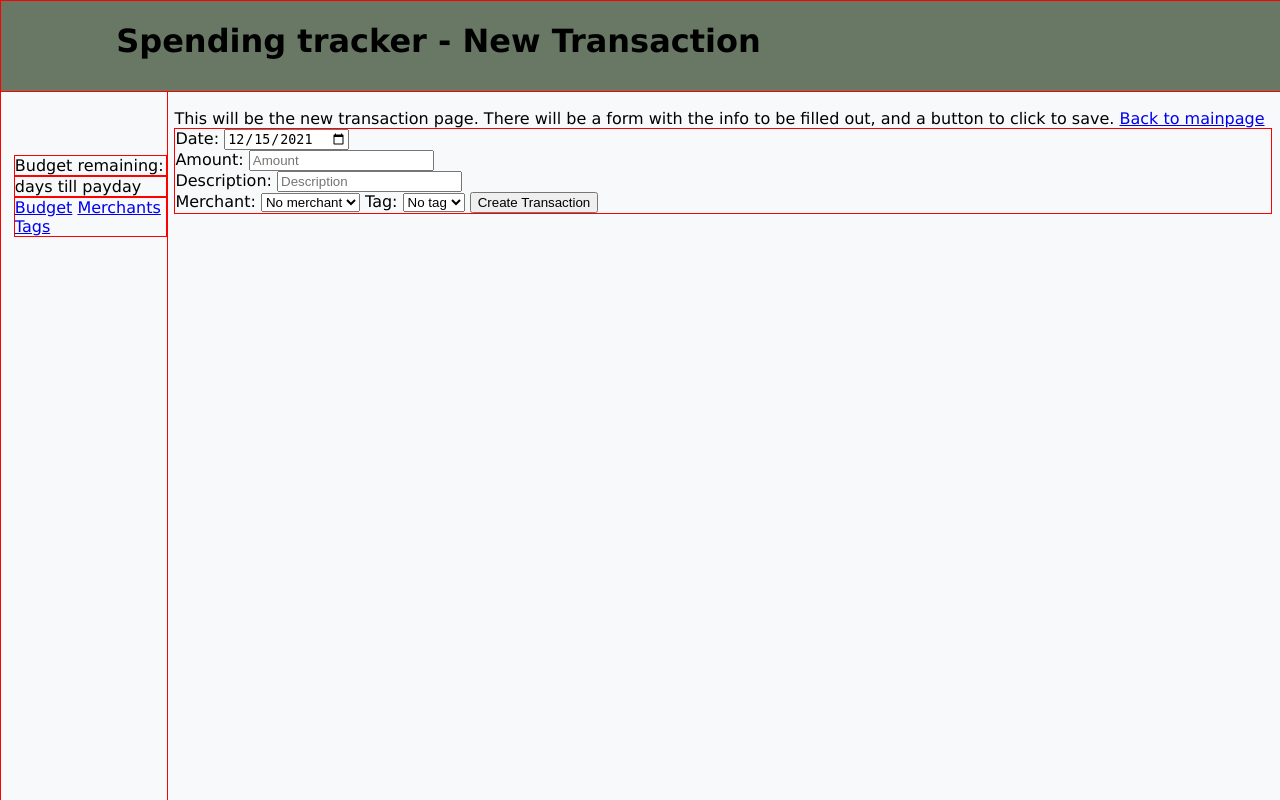
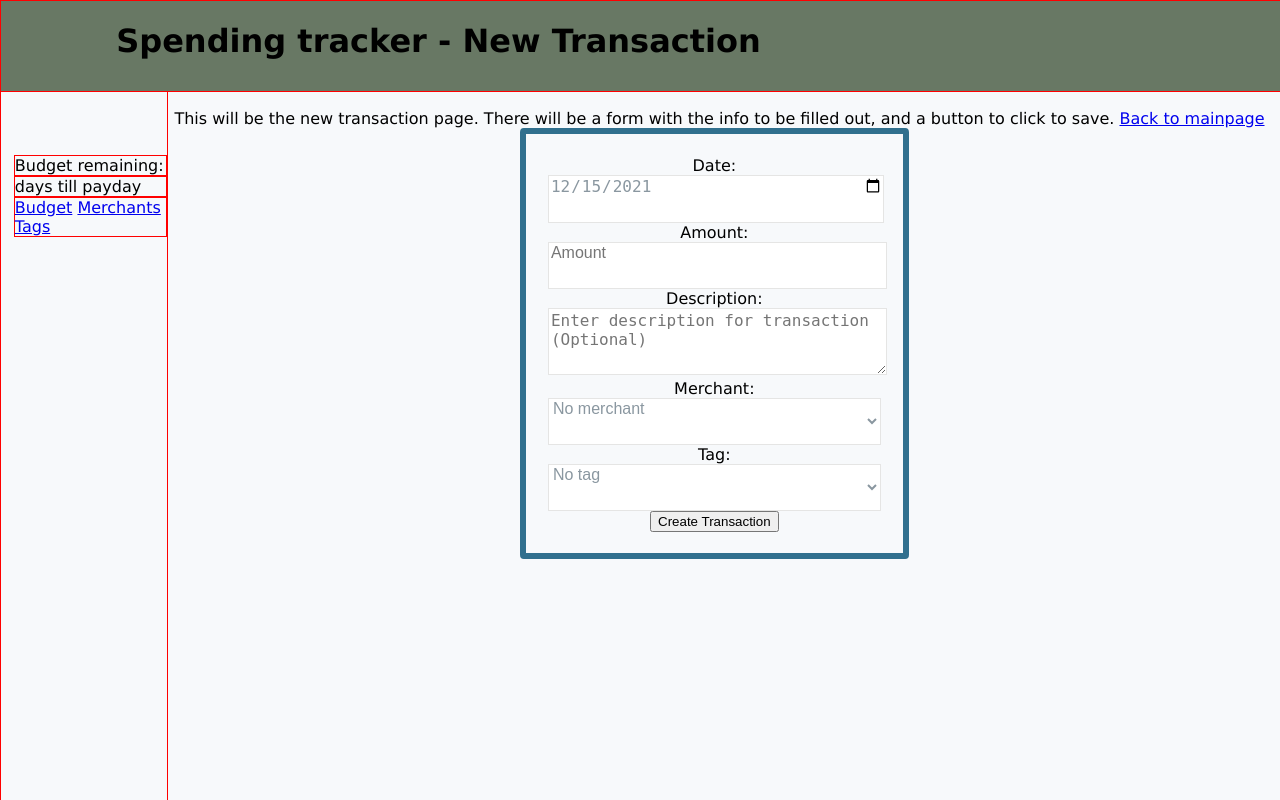
Before and after one commit to Andrew-Lindsay42/Spending-Tracker, a Flask app: page /transactions/new in a window 1280 px wide. Run offline with Flask 2, Linux system fonts and the light colour scheme; data that the repository does not hold is empty; some libraries are stand-ins or nearby versions.

Commit message:
Started on making form look nicer

```diff
--- a/static/style.css
+++ b/static/style.css
@@ -125,6 +125,28 @@
 }
 
 .new_form {
-    border: 1px solid red;
+    display: flexbox;
+    text-align: center;
+    border: 0.5vw solid var(--darkblue) ;
+    border-radius: 1%;
+    margin-left: 27vw;
+    padding: 2%;
+    width: 26vw
+}
+
+.new_form input, textarea, select{
+    background-color: #ffffff;
+    border: 1px solid #e5e5e4;
+    font-size: 16px;
+    height: auto;
+    margin: 0;
+    outline: 0;
+    padding-bottom: 2vw;
+    height: auto;
+    width: 100%;
+    color: #8a97a0;
+}
+.new_form label{
+    display: block;
 }
 /* ------------------------- */
--- a/templates/transactions/new.html
+++ b/templates/transactions/new.html
@@ -13,7 +13,7 @@
         <input type="number" name="amount" id="amount" placeholder = "Amount" step="0.01" required>
         <br>
         <label for="description">Description:</label>
-        <input type="text" name="description" id="description" placeholder = "Description">
+        <textarea id="description" name="description" placeholder="Enter description for transaction (Optional)"></textarea>
         <br>
         <label for="merchant">Merchant:</label>
         <select id="merchant" name="merchant_id">
@@ -26,6 +26,7 @@
             </option>
         {% endfor %}
         </select>
+        <br>
         <label for="tag">Tag:</label>
         <select id="tag" name="tag_id">
             <option value="no tag" selected = "selected">
@@ -37,7 +38,7 @@
             </option>
         {% endfor %}
         </select>
-
+        <br>
         <button type="submit">Create Transaction</button>
     </form>
 </div>
```
